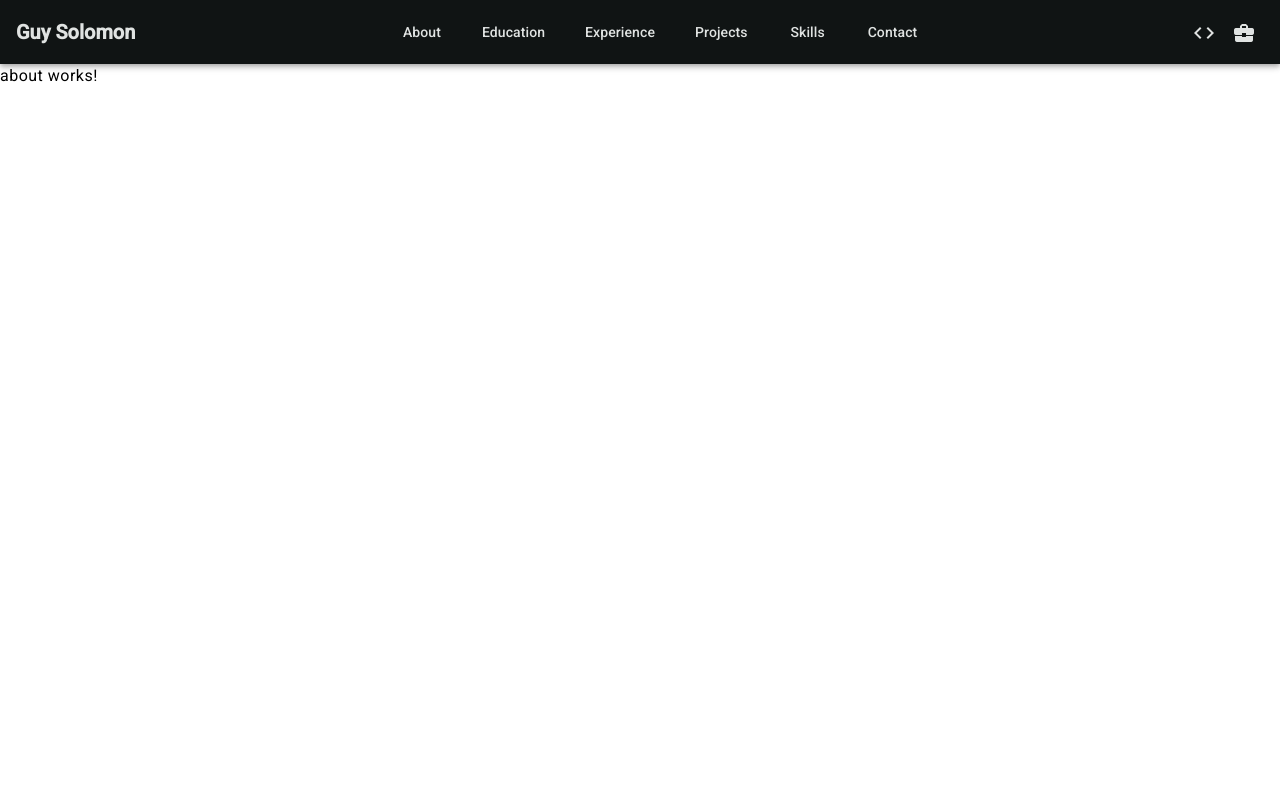
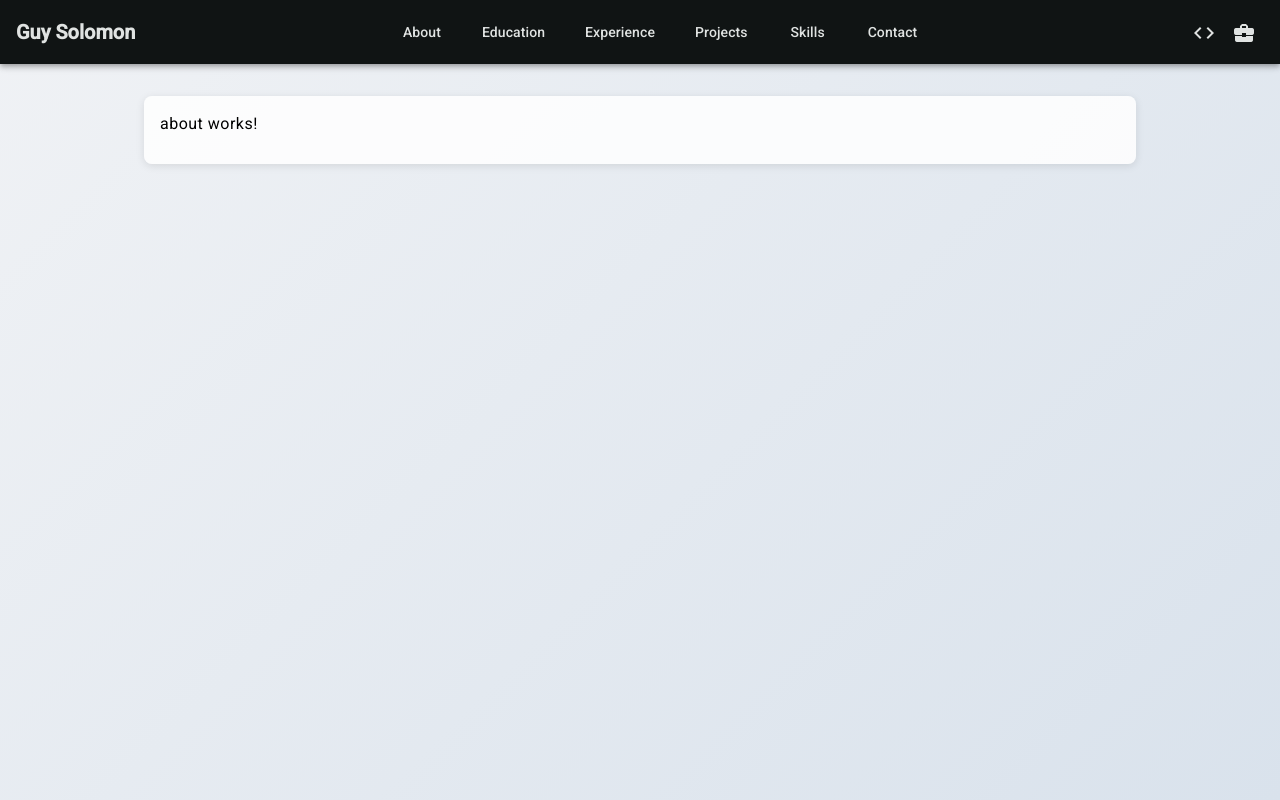
Before and after one commit to Guy-S-glitch/portfolio-app, an Angular app: page /about in a window 1280 px wide. Built offline with nearby package versions, Linux system fonts and the light colour scheme.

Commit message:
style(ui): add subtle page gradient and translucent content panel

```diff
--- a/src/app/app.component.css
+++ b/src/app/app.component.css
@@ -21,3 +21,12 @@ mat-toolbar {
   mat-icon {
     vertical-align: middle;
   }
+  /* app.component.css */
+.content-container {
+    max-width: 960px;
+    margin: 2rem auto;
+    padding: 1rem;
+    background: rgba(255,255,255,0.85);
+    border-radius: 8px;
+    box-shadow: 0 2px 8px rgba(0,0,0,0.1);
+  }
--- a/src/app/app.component.html
+++ b/src/app/app.component.html
@@ -23,5 +23,6 @@
       <mat-icon>business_center</mat-icon>
     </a>
   </mat-toolbar>
-
-  <router-outlet></router-outlet>
+  <div class="content-container">
+    <router-outlet></router-outlet>
+  </div>
--- a/src/styles.css
+++ b/src/styles.css
@@ -1,4 +1,11 @@
-/* You can add global styles to this file, and also import other style files */
+/* styles.css */
+html, body {
+    height: 100%;
+    margin: 0;
+  }
 
-html, body { height: 100%; }
-body { margin: 0; font-family: Roboto, "Helvetica Neue", sans-serif; }
+  body {
+    /* subtle diagonal gradient from light gray to soft blue */
+    background: linear-gradient(135deg, #f0f2f5 0%, #d9e2ec 100%);
+    font-family: Roboto, Arial, sans-serif;
+  }
```
